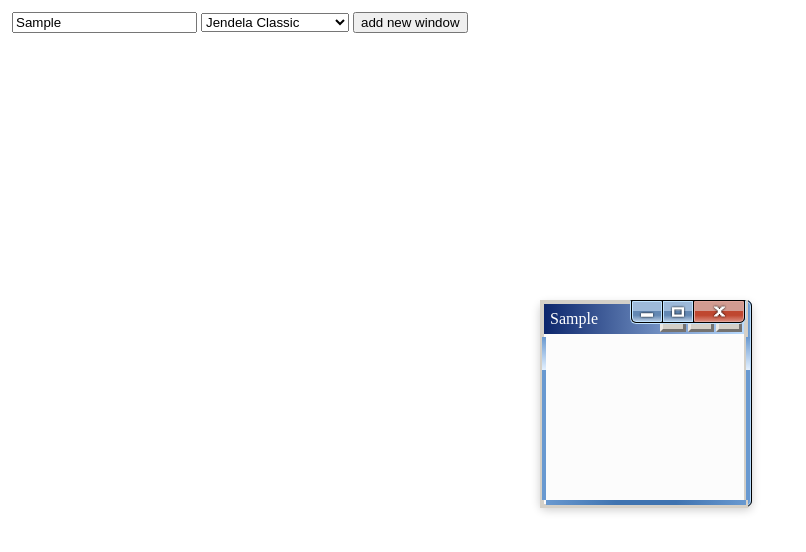
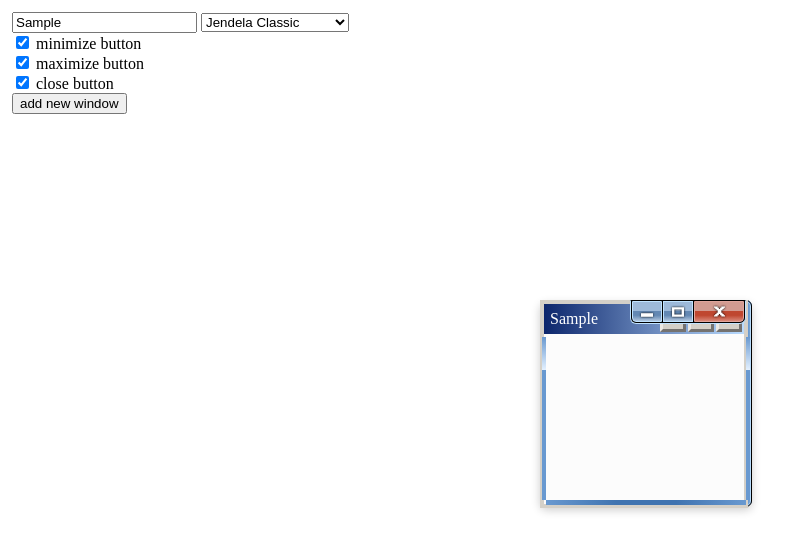
Before and after one commit to andikasujanadi/jendela-js, a plain HTML site: page index.html in a window 1280 px wide. Both pictures are taken after typing "Sample" into the empty fields and a click on the button "add new window". Shown: the whole page, without its empty margins (0-806 px from the left). Drawn offline with Linux system fonts and the light colour scheme.

Commit message:
update add_window protocol and move it from index.html to jendela.js

```diff
--- a/index.html
+++ b/index.html
@@ -30,9 +30,16 @@
             <option value="jendela-10">Jendela 10</option>
             <option value="jendela-11">Jendela 11</option>
         </select>
-        <button onclick="add_window({title:titleInput.value, theme: themePicker.value})">add new window</button>
+        <br>
+        <input type="checkbox" id="minimize_button" name="minimize_button" value="minimize_button" checked>
+        <label for="minimize_button">minimize button</label><br>
+        <input type="checkbox" id="resize_button" name="resize_button" value="resize_button" checked>
+        <label for="resize_button">maximize button</label><br>
+        <input type="checkbox" id="close_button" name="close_button" value="close_button" checked>
+        <label for="close_button">close button</label><br>
+        <button onclick="add_window({title:titleInput.value, theme: themePicker.value, minimize_button:minimize_button.checked, resize_button:resize_button.checked, close_button:close_button.checked})">add new window</button>
     </div>
-    <div class="jendela -fixTop jendela-7">
+    <div class="jendela jendela-7">
         <div class="header">
             <div class="title">
                 title
@@ -69,34 +76,6 @@
             window.classList.add(el.value);
         }
 
-
-        const createWindowHTML = (title,body) => `
-        <div class="header">
-            <div class="title">${title}</div>
-            <div class="headerButtonContainer">
-                <div class="headerButton headerButtonMinimize" onmouseup="minimizeWindow(this)"><div class="icon"></div></div>
-                <div class="headerButton headerButtonResize" onmouseup="maximizeWindow(this)"><div class="icon"></div></div>
-                <div class="headerButton headerButtonClose" onmouseup="closeWindow(this)"><div class="icon"></div></div>
-            </div>
-        </div>
-        <div class="body">
-            ${body}
-        </div>`;
-
-        const add_window = (params) => {
-            const title = params.title??'';
-            const body = params.body??'';
-            const theme = params.theme??'jendela-classic';
-            const newWindow = document.createElement('div');
-            const minimize_button = params.minimize_button??'true';
-            const resize_button = params.resize_button??'true';
-            const close_button = params.close_button??'true';
-            newWindow.className = `jendela ${theme}`;
-            newWindow.innerHTML = createWindowHTML(title,body);
-            document.body.appendChild(newWindow);
-            dragElement(newWindow);
-        };
-
     </script>
 </body>
 
--- a/jendela.js
+++ b/jendela.js
@@ -1,3 +1,30 @@
+const createWindowHTML = (title,body,minimize_button,resize_button,close_button) => `
+<div class="header">
+    <div class="title">${title}</div>
+    <div class="headerButtonContainer">
+        ${minimize_button===true?'<div class="headerButton headerButtonMinimize" onmouseup="minimizeWindow(this)"><div class="icon"></div></div>':''}
+        ${resize_button===true?'<div class="headerButton headerButtonResize" onmouseup="maximizeWindow(this)"><div class="icon"></div></div>':''}
+        ${close_button===true?'<div class="headerButton headerButtonClose" onmouseup="closeWindow(this)"><div class="icon"></div></div>':''}
+    </div>
+</div>
+<div class="body">
+    ${body}
+</div>`;
+
+const add_window = (params) => {
+    const title = params.title??'';
+    const body = params.body??'';
+    const theme = params.theme??'jendela-classic';
+    const minimize_button = params.minimize_button??true;
+    const resize_button = params.resize_button??true;
+    const close_button = params.close_button??true;
+    const newWindow = document.createElement('div');
+    newWindow.className = `jendela ${theme}`;
+    newWindow.innerHTML = createWindowHTML(title,body,minimize_button,resize_button,close_button);
+    document.body.appendChild(newWindow);
+    dragElement(newWindow);
+};
+
 const refreshWindows = () => {
     const windows = document.querySelectorAll(".jendela");
     if (windows.length) {
```
